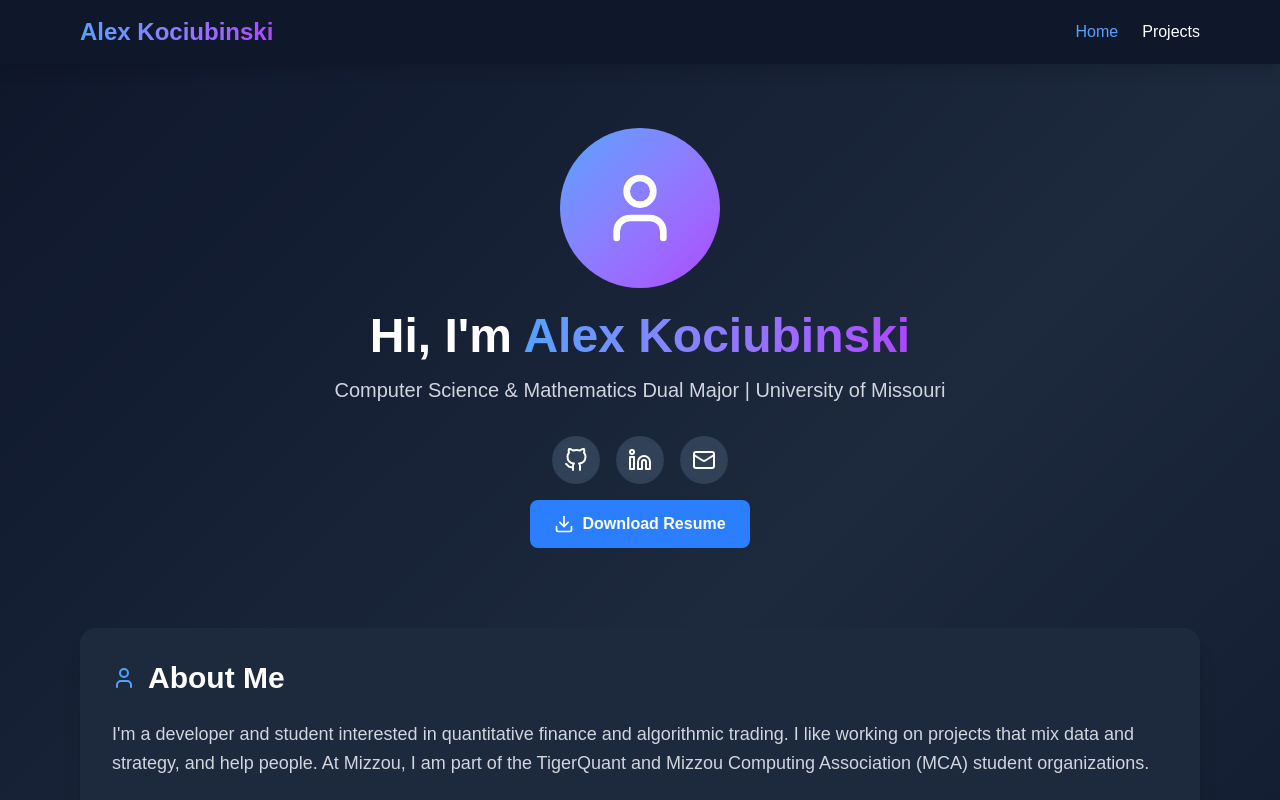
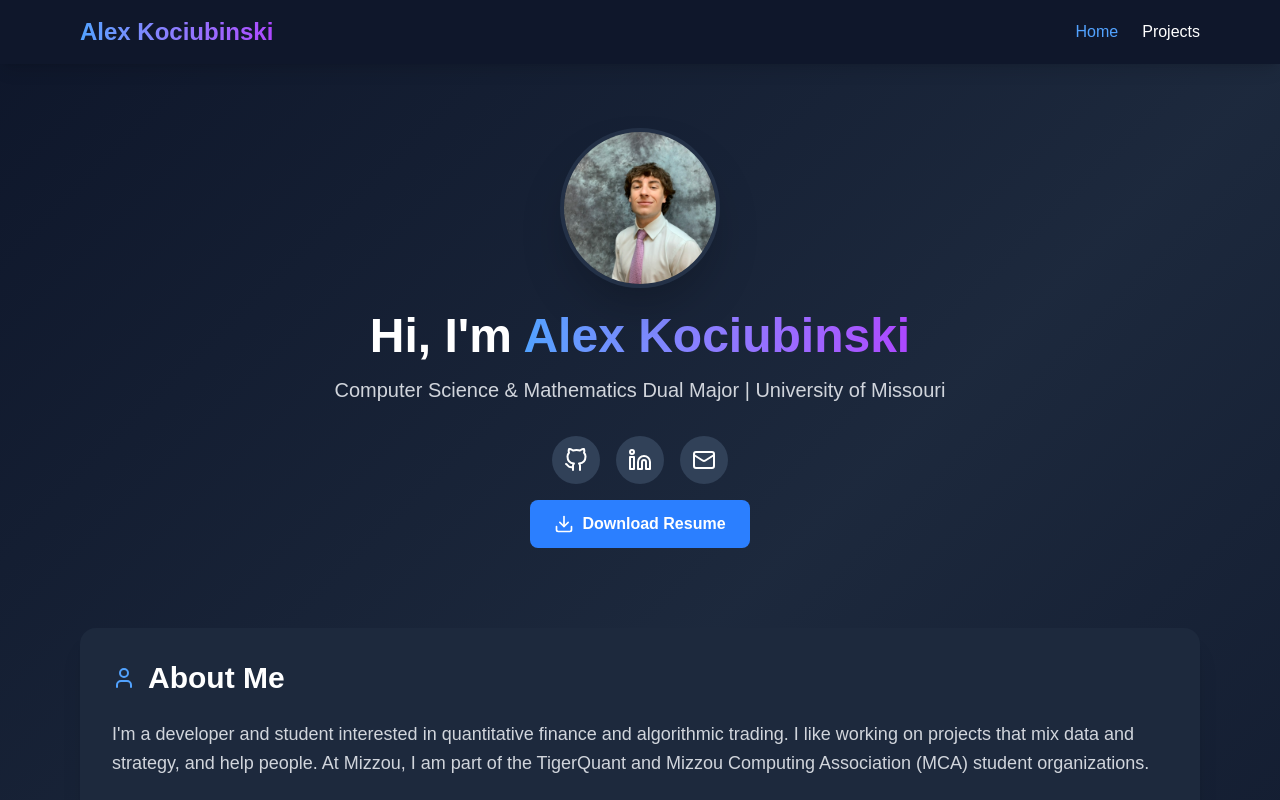
Before and after one commit to alexkociubinski/kociubinski-personal-website, a Next.js app: page / in a window 1280 px wide. Shown: the top 800 px of the page. Built offline with nearby package versions, Linux system fonts and the light colour scheme.

Commit message:
Headshot

```diff
--- a/app/page.tsx
+++ b/app/page.tsx
@@ -83,8 +83,14 @@ const Portfolio = () => {
       <div className="max-w-6xl mx-auto px-4 py-16">
         {/* Hero Section */}
         <div className="text-center mb-20">
-          <div className="w-40 h-40 rounded-full bg-gradient-to-br from-blue-400 to-purple-500 mx-auto mb-6 flex items-center justify-center">
-            <User size={80} className="text-white" />
+          <div className="relative w-40 h-40 mx-auto mb-6 rounded-full overflow-hidden shadow-2xl border-4 border-slate-700/50">
+            <Image
+              src="/headshot.jpeg"
+              alt="Alex Kociubinski"
+              fill
+              className="object-cover"
+              priority
+            />
           </div>
           <h2 className="text-5xl font-bold text-white mb-4">
             Hi, I'm <span className="bg-gradient-to-r from-blue-400 to-purple-500 bg-clip-text text-transparent">Alex Kociubinski</span>
```
